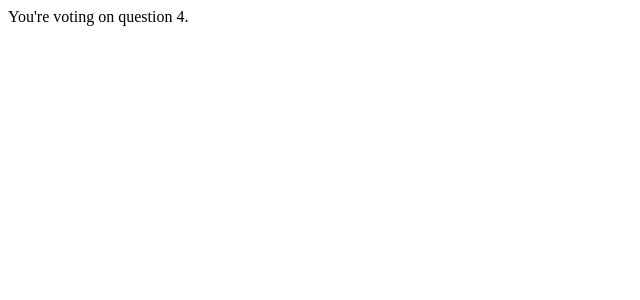
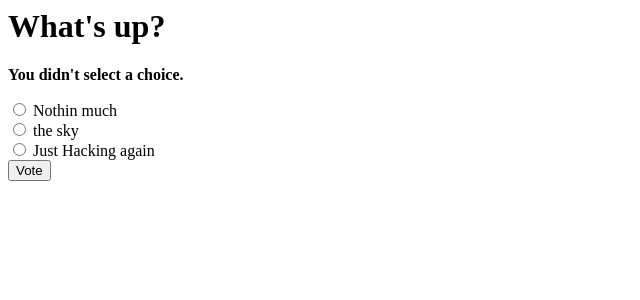
Before and after one commit to kcmuths/Django-Polling-project, a Django app: page /polls/4/vote/ in a window 1280 px wide. Shown: the top 300 px of the page, without its empty margins (0-640 px from the left). Run offline with Django 3.2, Linux system fonts and the light colour scheme; data comes from the database, SQL or seed files in the repository; both versions use the stored data as it was after the commit.

Commit message:
adding forms to details

```diff
--- a/mysite/polls/templates/polls/detail.html
+++ b/mysite/polls/templates/polls/detail.html
@@ -3,10 +3,18 @@ have tried a list-index lookup -->
 
 
 
+<!--We update this so that the template conatiand html <form> element-->
+
 <h1>{{question.question_text}}</h1>
-<ul>
+
+{% if error_message %}<p><strong>{{ error_message }}</strong></p>{% endif %}
+
+<form action="{% url 'polls:vote' question.id %}" method="post">
+{% csrf_token %}
 {% for choice in question.choice_set.all %}
-	<li>{{choice.choice_text }}</li>
-
+	<input type="radio" name="choice" id="choice{{ forloop.counter }}" value="{{ choice.id }}" />
+	<label for="choice{{ forloop.counter }}">{{ choice.choice_text }}</label>
+<br />
 {% endfor %}
-</ul>
+<input type="submit" value="Vote" />
+</form>
--- a/mysite/polls/views.py
+++ b/mysite/polls/views.py
@@ -1,7 +1,8 @@
-from django.shortcuts import render
+from django.shortcuts import render, get_object_or_404
 from django.http import HttpResponse
-from .models import Question
-from django.http import Http404
+from .models import Question, Choice
+from django.http import Http404, HttpResponseRedirect
+from django.core.urlresolvers import reverse
 
 # def index(request):
 # 	latest_question_list = Question.objects.order_by('-pub_date')[:5]
@@ -58,7 +59,20 @@ def results(request, question_id):
 
 ## vote action view: handles voting for a particular question
 def vote(request, question_id):
-	return HttpResponse("You're voting on question %s." % question_id)
+	question = get_object_or_404(Question, pk=question_id)
+	try:
+		selected_choice = question.choice_set.get(pk=request.POST['choice'])
+	except (KeyError, Choice.DoesNotExist):
+		return render(request, 'polls/detail.html', {
+			'question': question,
+			'error_message':"You didn't select a choice.",
+			})
+	else:
+		selected_choice.votes += 1
+		selected_choice.save()
+		##ALWAYS return a HttpResponseRedirect after successfully sealing with POST data. This prevents
+		##data from being posted twice if user hits back button
+	return HttpResponseRedirect(reverse('polls:results', args=(question.id,)))
 
 ##NOTE: the page's design was hardcoded here. This needs to be seperated,
 ##because otherwise we need to edit the python code. Hence we create the
```
Also changed, not shown: mysite/polls/templates/polls/results.html (added, +10 -0 lines), mysite/db.sqlite3, 1 other file.
